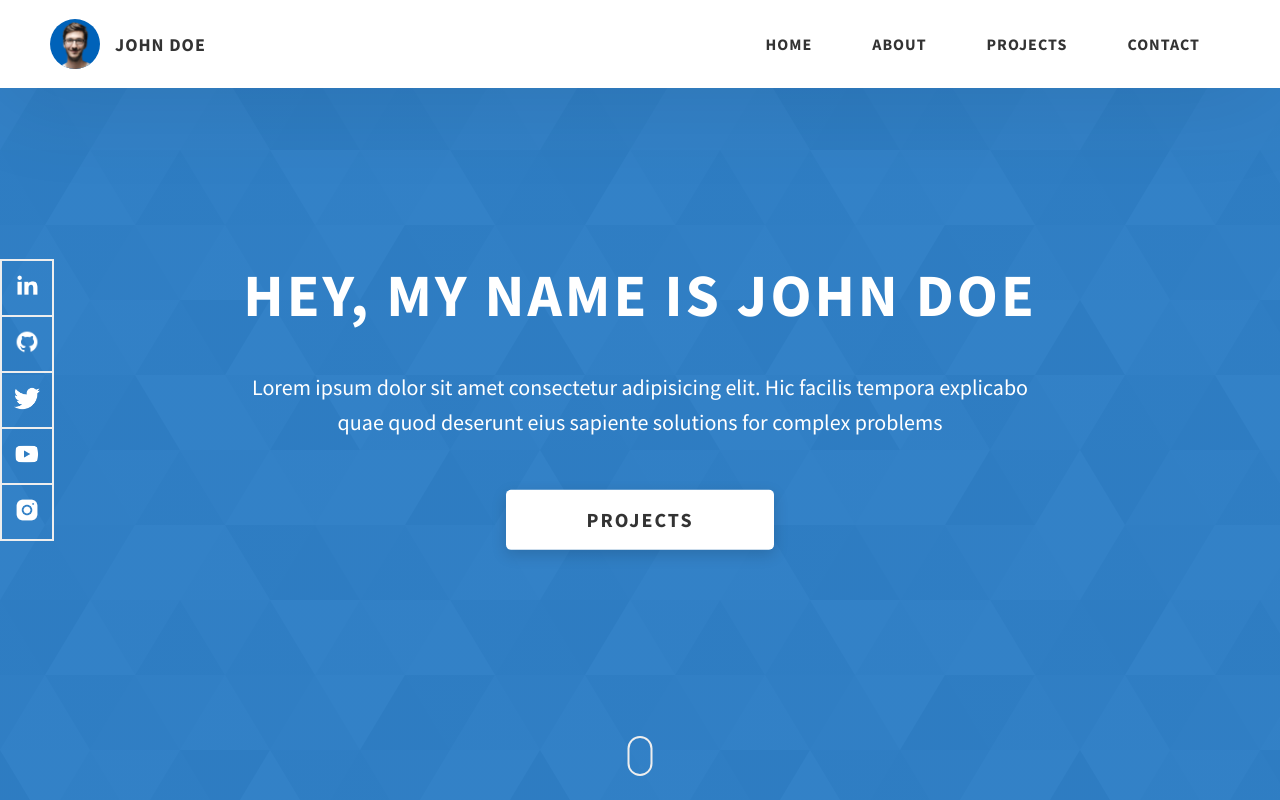
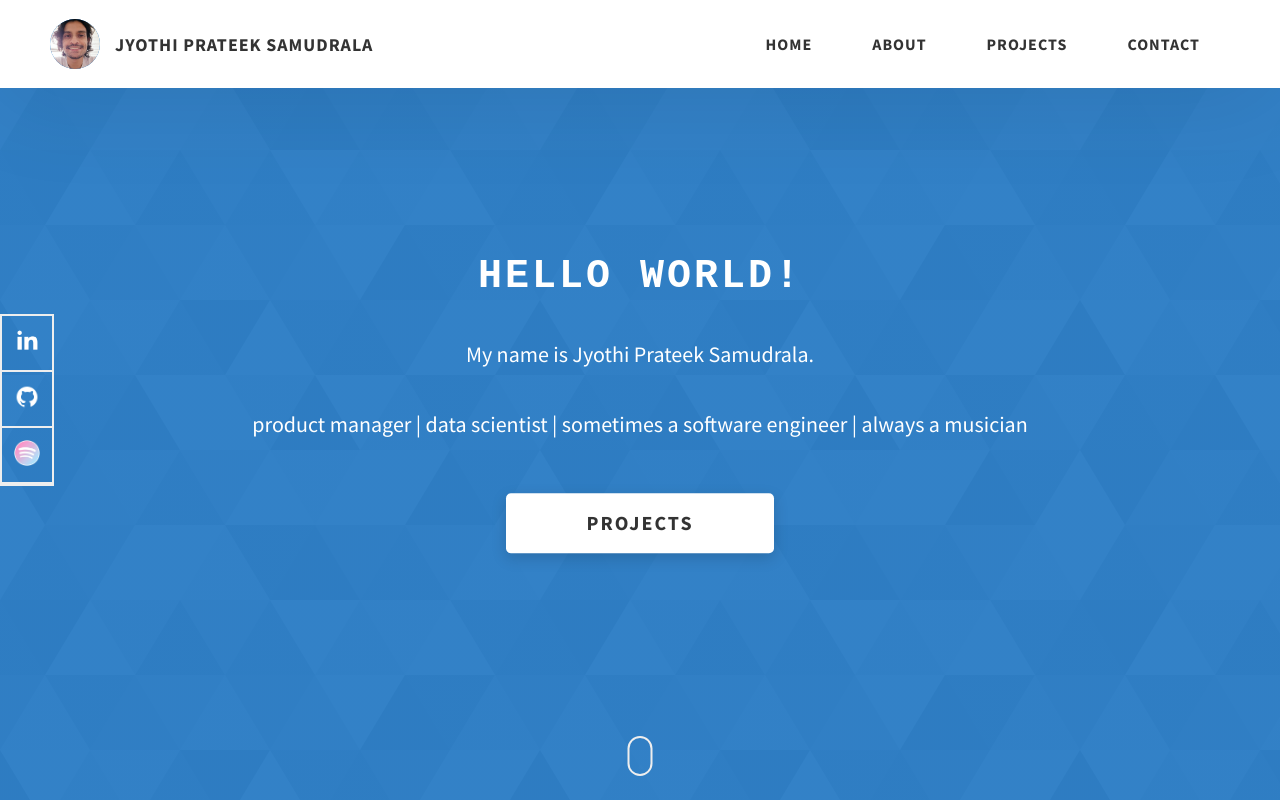
Before and after one commit to prateeksamudrala/jpsportfolio, a website: page index.html in a window 1280 px wide. Shown: the top 800 px of the page. Drawn offline with Linux system fonts and the light colour scheme.

Commit message:
some html chamges

```diff
--- a/css/style.css
+++ b/css/style.css
@@ -63,7 +63,8 @@ textarea {
   resize: none; }
 
 .heading-primary {
-  font-size: 6rem;
+  font-size: 4rem;
+  font-family: 'Courier New', Courier, monospace;
   text-transform: uppercase;
   letter-spacing: 3px;
   text-align: center; }
--- a/index.html
+++ b/index.html
@@ -4,7 +4,7 @@
     <meta charset="UTF-8" />
     <meta name="viewport" content="width=device-width, initial-scale=1.0" />
     <meta http-equiv="X-UA-Compatible" content="ie=edge" />
-    <title>Dopefolio</title>
+    <title>Jyothi Prateek Samudrala</title>
     <meta name="description" content="Portfolio Template for Developer" />
 
     <link rel="stylesheet" href="css/style.css" />
@@ -22,12 +22,12 @@
         <div class="header__logo-container">
           <div class="header__logo-img-cont">
             <img
-              src="./assets/png/john-doe.png"
+              src="./assets/jpeg/porfolio_image.jpg"
               alt="Ram Maheshwari Logo Image"
               class="header__logo-img"
             />
           </div>
-          <span class="header__logo-sub">John Doe</span>
+          <span class="header__logo-sub">Jyothi Prateek Samudrala</span>
         </div>
         <div class="header__main">
           <ul class="header__links">
@@ -84,12 +84,10 @@
     </header>
     <section class="home-hero">
       <div class="home-hero__content">
-        <h1 class="heading-primary">Hey, My name is John Doe</h1>
+        <h1 class="heading-primary">Hello world!</h1>
         <div class="home-hero__info">
           <p class="text-primary">
-            Lorem ipsum dolor sit amet consectetur adipisicing elit. Hic facilis
-            tempora explicabo quae quod deserunt eius sapiente solutions for
-            complex problems
+            My name is Jyothi Prateek Samudrala.<br/><br/> product manager | data scientist | sometimes a software engineer | always a musician
           </p>
         </div>
         <div class="home-hero__cta">
@@ -98,7 +96,7 @@
       </div>
       <div class="home-hero__socials">
         <div class="home-hero__social">
-          <a href="#" class="home-hero__social-icon-link">
+          <a href="https://www.linkedin.com/in/jpsamudrala/" target="_blank" class="home-hero__social-icon-link">
             <img
               src="./assets/png/linkedin-ico.png"
               alt="icon"
@@ -107,7 +105,7 @@
           </a>
         </div>
         <div class="home-hero__social">
-          <a href="#" class="home-hero__social-icon-link">
+          <a href="https://github.com/prateeksamudrala" target="_blank" class="home-hero__social-icon-link">
             <img
               src="./assets/png/github-ico.png"
               alt="icon"
@@ -116,30 +114,9 @@
           </a>
         </div>
         <div class="home-hero__social">
-          <a href="#" class="home-hero__social-icon-link">
+          <a href="https://open.spotify.com/artist/5CBXysVnvA8gwUlzUDn21w?si=ml_dqCAoSC-wU309QJ5PaA" target="_blank" class="home-hero__social-icon-link">
             <img
-              src="./assets/png/twitter-ico.png"
-              alt="icon"
-              class="home-hero__social-icon"
-            />
-          </a>
-        </div>
-        <div class="home-hero__social">
-          <a href="#" class="home-hero__social-icon-link">
-            <img
-              src="./assets/png/yt-ico.png"
-              alt="icon"
-              class="home-hero__social-icon"
-            />
-          </a>
-        </div>
-        <div class="home-hero__social">
-          <a
-            href="#"
-            class="home-hero__social-icon-link home-hero__social-icon-link--bd-none"
-          >
-            <img
-              src="./assets/png/insta-ico.png"
+              src="./assets/png/spotify.png"
               alt="icon"
               class="home-hero__social-icon"
             />
@@ -154,14 +131,10 @@
       <div class="main-container">
         <h2 class="heading heading-sec heading-sec__mb-med">
           <span class="heading-sec__main">About Me</span>
-          <span class="heading-sec__sub">
-            Lorem ipsum dolor sit amet consectetur adipisicing elit. Hic facilis
-            tempora explicabo quae quod deserunt eius sapiente
-          </span>
         </h2>
         <div class="about__content">
           <div class="about__content-main">
-            <h3 class="about__content-title">Get to know me!</h3>
+            <h3 class="about__content-title">The last 10 something years...</h3>
             <div class="about__content-details">
               <p class="about__content-details-para">
                 Hey! It's
@@ -389,20 +362,16 @@
             </div>
           </div>
           <div class="main-footer__row main-footer__row-2">
-            <h4 class="heading heading-sm text-lt">John Doe</h4>
+            <h4 class="heading heading-sm text-lt">Jyothi Prateek Samudrala</h4>
             <p class="main-footer__short-desc">
-              Lorem ipsum dolor sit amet consectetur adipisicing elit facilis
-              tempora explicabo quae quod deserunt
+              product manager | data scientist | sometimes a software engineer | always a musician
             </p>
           </div>
         </div>
 
         <!-- If you give me some credit or shoutout here by linking to my website, then it will be a big thing for me and will help me a lot :) -->
         <div class="main-footer__lower">
-          &copy; Copyright 2021. Made by
-          <a rel="noreferrer" target="_blank" href="https://rammaheshwari.com"
-            >Ram Maheshwari</a
-          >
+          &copy; Copyright 2023. Jyothi Prateek Samudrala.
         </div>
       </div>
     </footer>
```
Also changed, not shown: assets/jpeg/porfolio_image.jpg (added), assets/png/pp_cropped.jpg (added), assets/png/spotify.png (added).
